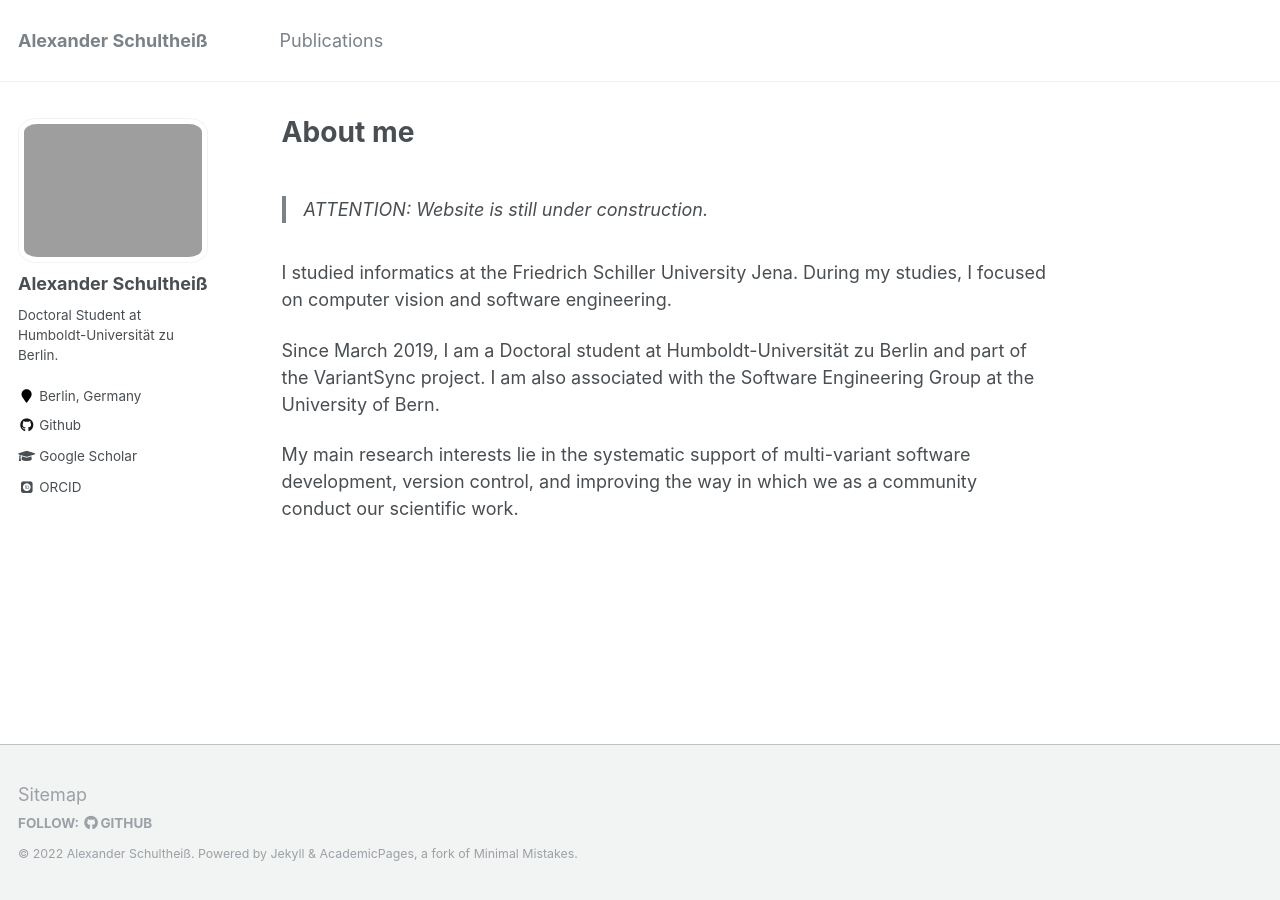
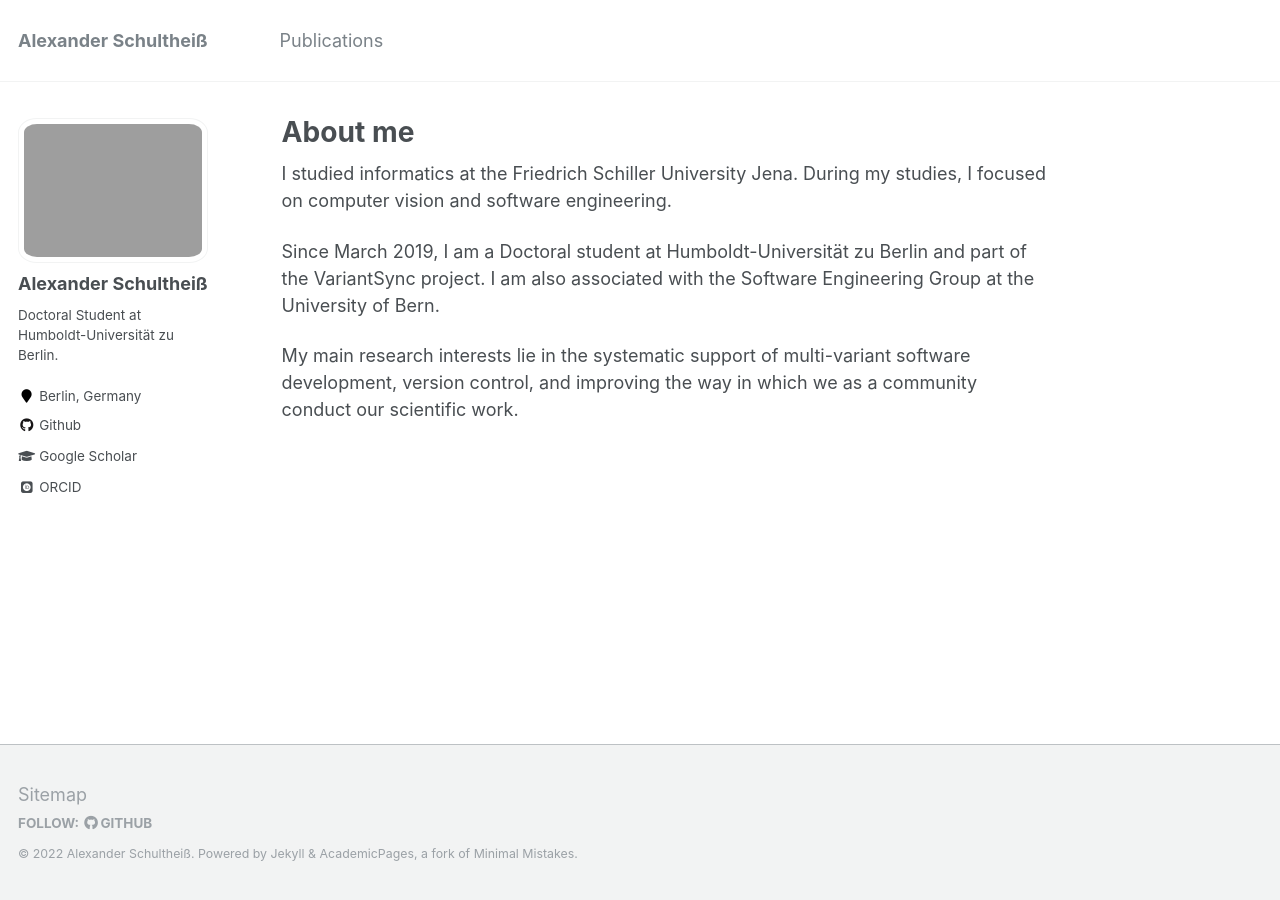
Before and after one commit to AlexanderSchultheiss/AlexanderSchultheiss.github.io, a Jekyll site: the page built from _pages/about.md, in a window 1280 px wide. Built offline with Jekyll 4.4.1, drawn with Linux system fonts in a browser that asks for light colours; some web fonts are replaced.

Commit message:
misc: removed warning

```diff
--- a/_pages/about.md
+++ b/_pages/about.md
@@ -8,8 +8,6 @@ redirect_from:
   - /about.html
 ---
 
-> ATTENTION: Website is still under construction.
-
 I studied informatics at the Friedrich Schiller University Jena. During my studies, I focused on computer vision and software engineering.
 
 Since March 2019, I am a Doctoral student at Humboldt-Universität zu Berlin and part of the VariantSync project. I am also associated with the Software Engineering Group at the University of Bern.
```
